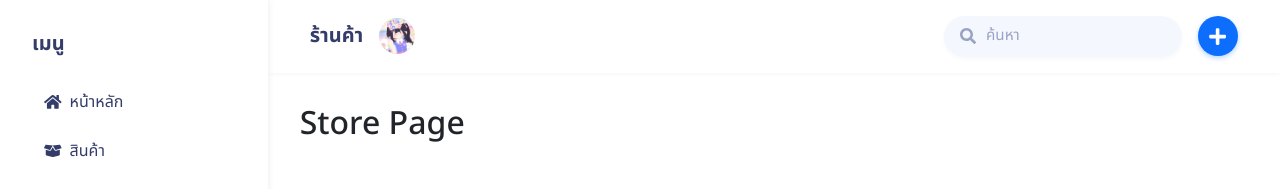
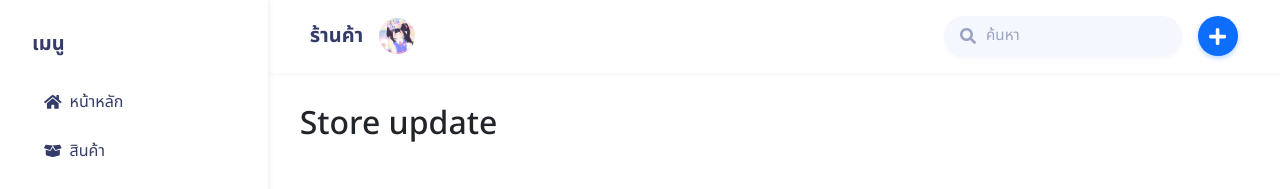
Before and after one commit to friday-shop/fridayshop-app, a React (Vite) app: page /store in a window 1280 px wide. Shown: the top 189 px of the page. Built offline with nearby package versions, Linux system fonts and the light colour scheme.

Commit message:
update text

```diff
--- a/src/pages/Store.tsx
+++ b/src/pages/Store.tsx
@@ -1,4 +1,4 @@
 function Store() {
-  return <h2>Store Page</h2>;
+  return <h2>Store update</h2>;
 }
 export default Store;
```
